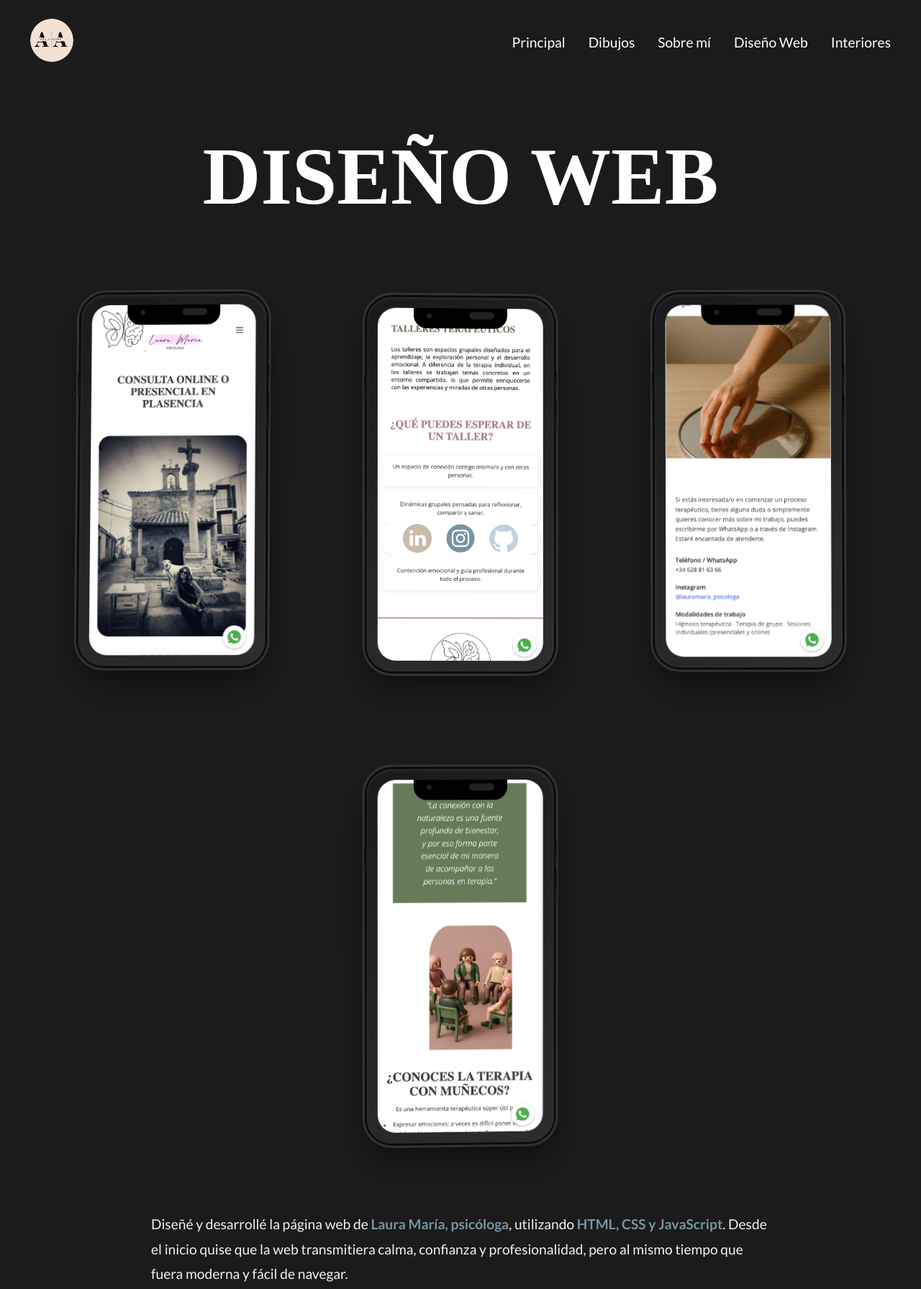
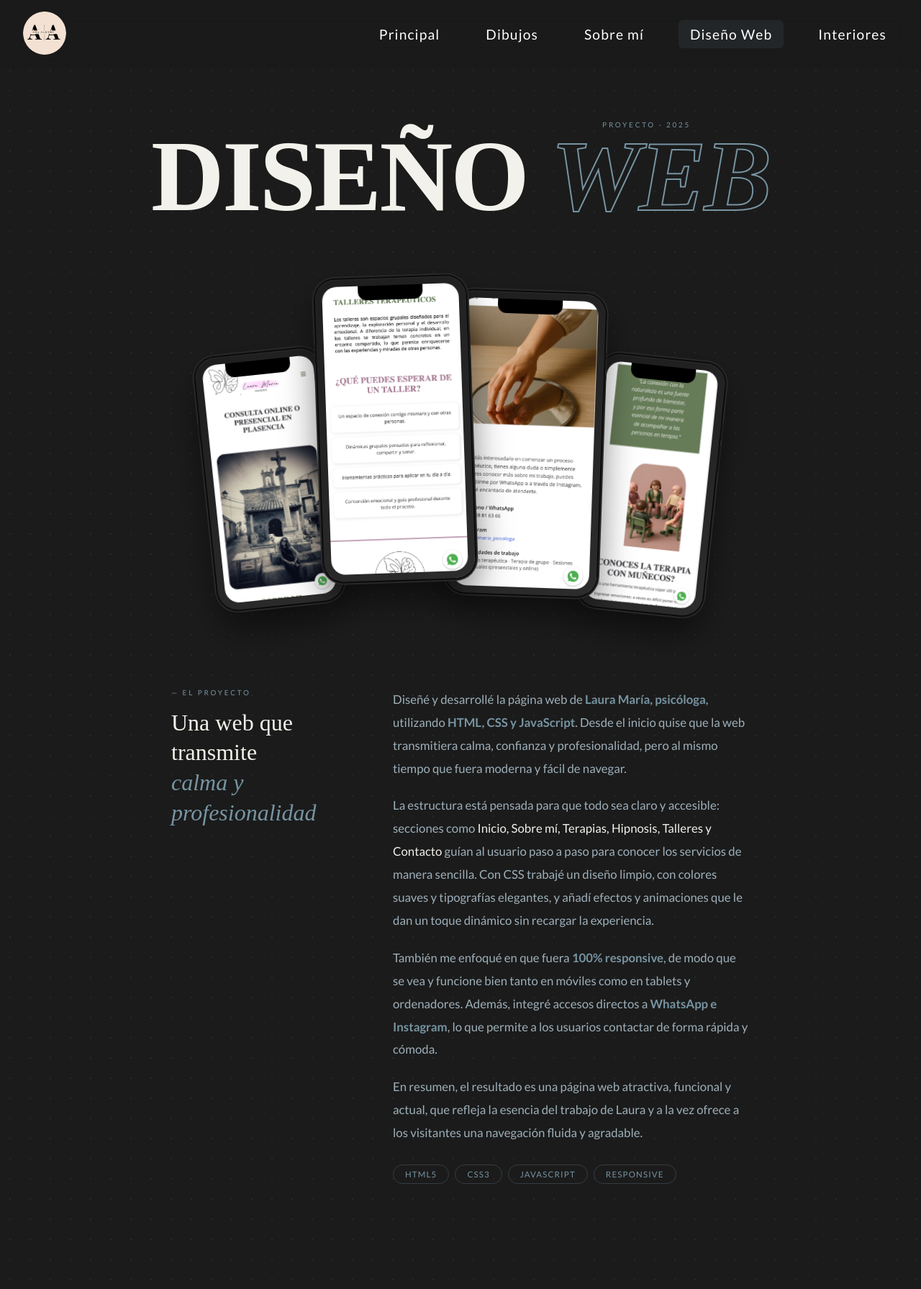
Before and after one commit to Annii009/Annii009.github.io-anaalmudi.com, a plain HTML site: page html/disenyoweb.html in a window 1280 px wide. Shown: the top 1791 px of the page at 72% size. Drawn offline with Linux system fonts and the light colour scheme.

Commit message:
cambiada pagina diseñoweb

```diff
--- a/css/disenyoweb.css
+++ b/css/disenyoweb.css
@@ -1,123 +1,267 @@
-body {
-    background: #1b1b1b;
-    margin: 0;
-    padding: 10px;
+:root {
+    --bg: #1b1b1b;
+    --accent: #7794a2;
+    --accent-dark: #5f7884;
+    --cream: #f2f1eb;
+    --muted: #9eb0ba;
 }
 
 * {
     box-sizing: border-box;
+    margin: 0;
+    padding: 0;
+}
+
+html {
+    scroll-behavior: smooth;
+}
+
+body {
+    background: var(--bg);
+    color: var(--cream);
+    font-family: 'Lato', sans-serif;
+    overflow-x: hidden;
+    background-image: radial-gradient(circle, rgba(119, 148, 162, 0.11) 1px, transparent 1px);
+    background-size: 28px 28px;
+}
+
+/* ── NAV ── */
+.header {
+    display: flex;
+    align-items: center;
+    justify-content: space-between;
+    padding: 22px 48px;
+    position: sticky;
+    top: 0;
+    z-index: 100;
+    background: rgba(27, 27, 27, 0.85);
+    backdrop-filter: blur(16px);
+}
+
+.logo {
+    height: 38px;
+}
+
+.nav-buttons {
+    display: flex;
+    gap: 2px;
+}
+
+.nav-btn {
+    font-size: 0.82rem;
+    letter-spacing: 0.06em;
+    color: var(--muted);
+    text-decoration: none;
+    padding: 8px 16px;
+    border-radius: 6px;
+    transition: color 0.2s, background 0.2s;
+}
+
+.nav-btn:hover,
+.nav-btn.active {
+    color: var(--cream);
+    background: rgba(119, 148, 162, 0.1);
+}
+
+/* ── TITLE ── */
+.title-wrap {
+    text-align: center;
+    padding: 80px 40px 70px;
+    position: relative;
 }
 
 .main-title {
     font-family: 'Bodoni Moda', serif;
-    font-size: 7rem;
-    color: white;
-    font-weight: bold;
-    text-align: center;
+    font-size: clamp(4.5rem, 11vw, 10rem);
+    font-weight: 900;
+    color: var(--cream);
+    letter-spacing: -0.02em;
+    line-height: 1;
+    display: inline-block;
+    position: relative;
+    opacity: 0;
+    animation: fadeUp 0.8s cubic-bezier(0.16, 1, 0.3, 1) 0.1s forwards;
 }
 
-.phones-container {
+/* Italic accent word */
+.main-title em {
+    font-style: italic;
+    color: transparent;
+    -webkit-text-stroke: 2px var(--accent);
+}
+
+/* Small floating label */
+.title-label {
+    position: absolute;
+    top: 72px;
+    right: calc(50% - 320px);
+    font-size: 0.62rem;
+    letter-spacing: 0.28em;
+    text-transform: uppercase;
+    color: var(--accent);
+    opacity: 0;
+    animation: fadeIn 0.7s ease 0.9s forwards;
+}
+
+@keyframes fadeUp {
+    from {
+        opacity: 0;
+        transform: translateY(28px);
+    }
+
+    to {
+        opacity: 1;
+        transform: translateY(0);
+    }
+}
+
+@keyframes fadeIn {
+    to {
+        opacity: 1;
+    }
+}
+
+/* ── PHONES — fan layout ── */
+.phones-section {
     display: flex;
-    gap: 80px;
-    perspective: 1500px;
-    flex-wrap: wrap;
     justify-content: center;
-    align-items: center;
+    align-items: flex-end;
+    padding: 0 40px 90px;
+    position: relative;
+}
+
+/* Soft glow blob */
+.phones-section::before {
+    content: '';
+    position: absolute;
+    width: 560px;
+    height: 360px;
+    background: radial-gradient(ellipse, rgba(119, 148, 162, 0.07) 0%, transparent 70%);
+    top: 40%;
+    left: 50%;
+    transform: translate(-50%, -50%);
+    pointer-events: none;
+}
+
+.phone-wrap {
+    position: relative;
+    opacity: 0;
+    animation: riseUp 0.7s cubic-bezier(0.16, 1, 0.3, 1) forwards;
+    transition: transform 0.4s cubic-bezier(0.16, 1, 0.3, 1), z-index 0s;
+}
+
+.phone-wrap:nth-child(1) {
+    animation-delay: 0.25s;
+    transform: rotate(-6deg) translateY(36px);
+    z-index: 1;
+}
+
+.phone-wrap:nth-child(2) {
+    animation-delay: 0.1s;
+    transform: rotate(-2deg) translateY(0);
+    z-index: 3;
+    margin: 0 -14px;
+}
+
+.phone-wrap:nth-child(3) {
+    animation-delay: 0.35s;
+    transform: rotate(2deg) translateY(20px);
+    z-index: 2;
+    margin: 0 -14px;
+}
+
+.phone-wrap:nth-child(4) {
+    animation-delay: 0.5s;
+    transform: rotate(6deg) translateY(44px);
+    z-index: 1;
+}
+
+@keyframes riseUp {
+    to {
+        opacity: 1;
+    }
+}
+
+.phone-wrap:nth-child(1):hover {
+    transform: rotate(-2deg) translateY(-18px) scale(1.02);
+    z-index: 10;
+}
+
+.phone-wrap:nth-child(2):hover {
+    transform: rotate(0deg) translateY(-22px) scale(1.04);
+    z-index: 10;
+}
+
+.phone-wrap:nth-child(3):hover {
+    transform: rotate(0deg) translateY(-20px) scale(1.04);
+    z-index: 10;
+}
+
+.phone-wrap:nth-child(4):hover {
+    transform: rotate(2deg) translateY(-16px) scale(1.02);
+    z-index: 10;
+}
+
+/* Center two phones bigger */
+.phone-wrap:nth-child(2) .phone,
+.phone-wrap:nth-child(3) .phone {
+    width: 210px;
+    height: 420px;
 }
 
 .phone {
-    width: 260px;
-    height: 520px;
-    background: linear-gradient(145deg, #1a1a1a, #2d2d2d);
-    border-radius: 35px;
-    padding: 15px;
+    width: 175px;
+    height: 352px;
+    background: linear-gradient(145deg, #1e1e1e, #2c2c2c);
+    border-radius: 28px;
+    padding: 10px;
     position: relative;
     box-shadow:
-        0 0 0 3px #0a0a0a,
-        0 0 0 6px #333,
-        0 25px 50px rgba(0, 0, 0, 0.4),
-        0 10px 25px rgba(0, 0, 0, 0.2),
-        inset 0 2px 4px rgba(255, 255, 255, 0.1);
-    animation: float 6s ease-in-out infinite;
-    transition: transform 0.3s ease, box-shadow 0.3s ease;
-    margin: 30px;
+        0 0 0 2px #0a0a0a,
+        0 0 0 4px #282828,
+        0 24px 50px rgba(0, 0, 0, 0.55),
+        inset 0 1px 2px rgba(255, 255, 255, 0.06);
+    transition: box-shadow 0.4s ease;
 }
 
-.phone:nth-child(1) {
-    animation-delay: 0s;
-}
-
-.phone:nth-child(2) {
-    animation-delay: -1.5s;
-}
-
-.phone:nth-child(3) {
-    animation-delay: -3s;
-}
-
-.phone:nth-child(4) {
-    animation-delay: -4.5s;
-}
-
-.phone:hover {
-    transform: translateY(-10px) scale(1.02);
+.phone-wrap:hover .phone {
     box-shadow:
-        0 0 0 3px #0a0a0a,
-        0 0 0 6px #444,
-        0 35px 70px rgba(0, 0, 0, 0.5),
-        0 15px 35px rgba(0, 0, 0, 0.3),
-        inset 0 2px 4px rgba(255, 255, 255, 0.15);
-}
-
-@keyframes float {
-
-    0%,
-    100% {
-        transform: translateY(0px) rotateX(0deg) rotateY(2deg);
-    }
-
-    25% {
-        transform: translateY(-8px) rotateX(1deg) rotateY(-1deg);
-    }
-
-    50% {
-        transform: translateY(-5px) rotateX(-1deg) rotateY(3deg);
-    }
-
-    75% {
-        transform: translateY(-12px) rotateX(2deg) rotateY(-2deg);
-    }
+        0 0 0 2px #0a0a0a,
+        0 0 0 4px #3a3a3a,
+        0 40px 70px rgba(0, 0, 0, 0.6),
+        0 0 28px rgba(119, 148, 162, 0.07),
+        inset 0 1px 2px rgba(255, 255, 255, 0.09);
 }
 
 .phone::before {
     content: '';
     position: absolute;
-    right: -4px;
-    top: 100px;
+    right: -3px;
+    top: 80px;
     width: 3px;
-    height: 30px;
-    background: linear-gradient(180deg, #0a0a0a, #1a1a1a);
+    height: 24px;
+    background: #111;
     border-radius: 2px;
 }
 
 .phone::after {
     content: '';
     position: absolute;
-    right: -4px;
-    top: 140px;
+    right: -3px;
+    top: 112px;
     width: 3px;
-    height: 50px;
-    background: linear-gradient(180deg, #0a0a0a, #1a1a1a);
+    height: 38px;
+    background: #111;
     border-radius: 2px;
 }
 
 .volume-button {
     position: absolute;
-    left: -4px;
-    top: 110px;
+    left: -3px;
+    top: 88px;
     width: 3px;
-    height: 35px;
-    background: linear-gradient(180deg, #0a0a0a, #1a1a1a);
+    height: 28px;
+    background: #111;
     border-radius: 2px;
 }
 
@@ -125,13 +269,9 @@ body {
     width: 100%;
     height: 100%;
     background: #000;
-    border-radius: 25px;
+    border-radius: 20px;
     overflow: hidden;
     position: relative;
-    box-shadow:
-        inset 0 0 25px rgba(0, 0, 0, 0.8),
-        inset 0 2px 8px rgba(0, 0, 0, 0.6);
-    animation: screenGlow 8s ease-in-out infinite;
 }
 
 .notch {
@@ -139,48 +279,11 @@ body {
     top: 0;
     left: 50%;
     transform: translateX(-50%);
-    width: 130px;
-    height: 28px;
+    width: 90px;
+    height: 20px;
     background: #000;
-    border-radius: 0 0 18px 18px;
+    border-radius: 0 0 12px 12px;
     z-index: 10;
-}
-
-.notch::before {
-    content: '';
-    position: absolute;
-    top: 7px;
-    left: 18px;
-    width: 7px;
-    height: 7px;
-    background: #333;
-    border-radius: 50%;
-    animation: blink 3s ease-in-out infinite;
-}
-
-.notch::after {
-    content: '';
-    position: absolute;
-    top: 5px;
-    right: 18px;
-    width: 35px;
-    height: 10px;
-    background: #222;
-    border-radius: 5px;
-}
-
-@keyframes blink {
-
-    0%,
-    90%,
-    100% {
-        opacity: 0.3;
-    }
-
-    45%,
-    55% {
-        opacity: 0.8;
-    }
 }
 
 .screen-content {
@@ -194,68 +297,115 @@ body {
     height: 100%;
     object-fit: cover;
     display: block;
-    transition: transform 0.3s ease;
+    transition: transform 0.5s ease;
 }
 
-.phone:hover .screen-content img {
+.phone-wrap:hover .screen-content img {
     transform: scale(1.05);
 }
 
-@keyframes screenGlow {
-
-    0%,
-    100% {
-        box-shadow: inset 0 0 25px rgba(0, 0, 0, 0.8), inset 0 2px 8px rgba(0, 0, 0, 0.6);
-    }
-
-    50% {
-        box-shadow: inset 0 0 25px rgba(0, 0, 0, 0.6), inset 0 2px 8px rgba(0, 0, 0, 0.4), inset 0 0 2px rgba(255, 255, 255, 0.1);
-    }
+/* ── TEXT ── */
+.text-section {
+    max-width: 900px;
+    margin: 0 auto;
+    padding: 60px 48px;
 }
 
-
-.texto-container {
-    max-width: 900px;
-    margin: 0 auto;
-    padding: 40px 20px;
-    font-family: 'Lato', sans-serif;
-    font-size: 1.2rem;
-    line-height: 1.8;
-    color: #f2f1eb;
+/* Two-col layout for heading + body */
+.text-inner {
+    display: grid;
+    grid-template-columns: 260px 1fr;
+    gap: 48px;
+    align-items: start;
 }
 
-.texto-container p {
+.text-heading {
+    position: sticky;
+    top: 100px;
+}
+
+.text-heading h2 {
+    font-family: 'Bodoni Moda', serif;
+    font-size: 2rem;
+    font-weight: 400;
+    line-height: 1.3;
+    color: var(--cream);
+}
+
+.text-heading h2 em {
+    display: block;
+    font-style: italic;
+    color: var(--accent);
+}
+
+.text-heading .eyebrow {
+    font-size: 0.62rem;
+    letter-spacing: 0.28em;
+    text-transform: uppercase;
+    color: var(--accent);
+    display: block;
+    margin-bottom: 16px;
+}
+
+.text-body p {
+    font-size: 1.05rem;
+    line-height: 1.9;
+    color: var(--muted);
     margin-bottom: 20px;
 }
 
-.texto-container strong {
-    color: #7794a2;
+.text-body strong {
+    color: var(--accent);
+    font-weight: 700;
 }
 
-.texto-container em {
-    color: #c2d0e1;
+.text-body em {
+    color: var(--cream);
     font-style: normal;
 }
 
+/* Tags */
+.tags-row {
+    display: flex;
+    flex-wrap: wrap;
+    gap: 8px;
+    margin-top: 28px;
+}
 
+.tag {
+    font-size: 0.72rem;
+    letter-spacing: 0.1em;
+    text-transform: uppercase;
+    color: var(--accent);
+    border: 1px solid rgba(119, 148, 162, 0.28);
+    border-radius: 100px;
+    padding: 6px 16px;
+    transition: background 0.22s, border-color 0.22s, color 0.22s;
+    cursor: default;
+}
+
+.tag:hover {
+    background: rgba(119, 148, 162, 0.1);
+    border-color: var(--accent);
+    color: var(--cream);
+}
+
+/* ── FLECHAS + LINK (original style) ── */
 .content-container {
     display: flex;
     flex-direction: column;
     align-items: center;
     gap: 60px;
     justify-content: center;
-    margin: 100px 0;
+    margin: 60px 0 100px;
     padding: 60px 40px;
 }
-
 
 .images-container {
     display: flex;
     justify-content: center;
     align-items: center;
     perspective: 1000px;
-    flex: 1;
-    min-width: 600px;
 }
 
 .image-section {
@@ -272,7 +422,6 @@ body {
     transition: all 400ms ease-out;
     margin: 0;
 }
-
 
 .image-section:first-child {
     transform: rotate(-8deg) scale(0.9);
@@ -298,7 +447,6 @@ body {
 .image-section:nth-child(3):hover {
     transform: rotate(3deg) scale(1);
 }
-
 
 .image-section:hover img {
     opacity: 1;
@@ -341,81 +489,102 @@ body {
     transform: translateY(-1px);
 }
 
+/* ── FOOTER (original) ── */
+footer {
+    padding: 20px 0 30px;
+}
 
-@media (max-width: 1024px) {
-    .content-container {
-        gap: 40px;
+.social-button {
+    display: flex;
+    justify-content: center;
+}
+
+.social-icons {
+    display: flex;
+    gap: 20px;
+    align-items: center;
+}
+
+.social-icon img {
+    width: 28px;
+    height: 28px;
+    opacity: 0.5;
+    transition: opacity 0.25s;
+    filter: invert(1);
+}
+
+.social-icon:hover img {
+    opacity: 1;
+}
+
+/* ── RESPONSIVE ── */
+@media (max-width: 768px) {
+    .header {
+        padding: 14px 20px;
     }
 
-    .images-container {
-        min-width: auto;
-        gap: 30px;
+    .nav-btn {
+        font-size: 0.75rem;
+        padding: 6px 10px;
     }
 
-    .image-section img {
-        height: 250px;
-    }
-}
-
-@media (max-width: 768px) {
-    body {
-        padding: 40px 20px;
+    .title-wrap {
+        padding: 55px 20px 50px;
     }
 
-    .main-title {
-        font-size: 5rem;
-        margin-bottom: 60px;
-        margin-top: 40px;
+    .title-label {
+        display: none;
     }
 
-    .phones-container {
-        gap: 40px;
-        margin: 60px 0;
-        padding: 40px 20px;
+    .phones-section {
+        padding: 0 10px 60px;
     }
 
     .phone {
-        margin: 20px;
+        width: 140px;
+        height: 280px;
+        border-radius: 24px;
+    }
+
+    .phone-wrap:nth-child(2) .phone,
+    .phone-wrap:nth-child(3) .phone {
+        width: 160px;
+        height: 320px;
+    }
+
+    .phone-wrap:nth-child(1) {
+        transform: rotate(-5deg) translateY(20px);
+    }
+
+    .phone-wrap:nth-child(4) {
+        transform: rotate(5deg) translateY(28px);
+    }
+
+    .text-section {
+        padding: 40px 24px;
+    }
+
+    .text-inner {
+        grid-template-columns: 1fr;
+        gap: 28px;
+    }
+
+    .text-heading {
+        position: static;
     }
 
     .content-container {
-        flex-direction: column;
         padding: 40px 20px;
         gap: 40px;
-        margin: 60px 0;
-    }
-
-    .images-container {
-        flex-direction: row;
-        gap: 30px;
-        min-width: auto;
-    }
-
-
-    .image-section:first-child,
-    .image-section:nth-child(3) {
-        transform: scale(1);
-    }
-
-    .image-section:nth-child(2) {
-        transform: scale(1);
-    }
-
-    .image-section:hover {
-        transform: scale(1.05);
+        margin: 40px 0 60px;
     }
 
     .image-section img {
         height: 150px;
     }
 
-    .link-section {
-        gap: 25px;
-        margin: 30px;
-    }
-
     .link-button {
-        padding: 18px 35px;
-        min-width: 200px;
+        font-size: 1.3rem;
+        padding: 16px 30px;
     }
 }
--- a/html/disenyoweb.html
+++ b/html/disenyoweb.html
@@ -17,7 +17,7 @@
     <script async src="https://www.googletagmanager.com/gtag/js?id=G-0NNDM198YW"></script>
     <script>
         window.dataLayer = window.dataLayer || [];
-  function gtag(){dataLayer.push(arguments);}
+        function gtag() { dataLayer.push(arguments); }
         gtag('js', new Date());
 
         gtag('config', 'G-0NNDM198YW');
@@ -25,147 +25,144 @@
 </head>
 
 <body>
+
     <header class="header">
-        <div class="logo-container">
         <a href="../html/index.html">
             <img src="../imagenes/icons/logo.png" alt="Logo" class="logo">
         </a>
+        <nav class="nav-buttons">
+            <a href="../html/index.html" class="nav-btn">Principal</a>
+            <a href="../html/dibujos.html" class="nav-btn">Dibujos</a>
+            <a href="../html/sobremi.html" class="nav-btn">Sobre mí</a>
+            <a href="../html/disenyoweb.html" class="nav-btn active">Diseño Web</a>
+            <a href="../html/interiores.html" class="nav-btn">Interiores</a>
+        </nav>
+    </header>
+
+    <div class="title-wrap">
+        <span class="title-label">Proyecto · 2025</span>
+        <h1 class="main-title">DISEÑO <em>WEB</em></h1>
     </div>
 
-        <nav class="nav-buttons">
-            <a href="../html/index.html" class="nav-btn active" onclick="setActive(this, 'desktop')">Principal</a>
-            <a href="../html/dibujos.html" class="nav-btn" onclick="setActive(this, 'desktop')">Dibujos</a>
-            <a href="../html/sobremi.html" class="nav-btn" onclick="setActive(this, 'desktop')">Sobre mí</a>
-            <a href="../html/disenyoweb.html" class="nav-btn" onclick="setActive(this, 'desktop')">Diseño Web</a>
-            <a href="../html/interiores.html" class="nav-btn" onclick="setActive(this, 'desktop')">Interiores</a>
-        </nav>
-
-        <div class="hamburger" onclick="toggleMenu()" aria-label="Abrir menú">
-            <span></span>
-            <span></span>
-            <span></span>
-        </div>
-
-
-        <div class="mobile-menu" id="mobileMenu">
-            <a href="../html/index.html" class="mobile-nav-btn active" onclick="setActive(this, 'mobile')">Principal</a>
-            <a href="../html/dibujos.html" class="mobile-nav-btn" onclick="setActive(this, 'mobile')">Dibujos</a>
-            <a href="../html/sobremi.html" class="mobile-nav-btn" onclick="setActive(this, 'mobile')">Sobre mí</a>
-            <a href="../html/disenyoweb.html" class="mobile-nav-btn" onclick="setActive(this, 'mobile')">Diseño Web</a>
-            <a href="../html/interiores.html" class="mobile-nav-btn" onclick="setActive(this, 'mobile')">Interiores</a>
-        </div>
-
-        <div class="overlay" id="overlay" onclick="closeMenu()"></div>
-    </header>
-
-
-    <h1 class="main-title">DISEÑO WEB</h1>
-
-    <div class="phones-container">
+    <section class="phones-section">
+        <div class="phone-wrap">
             <div class="phone">
                 <div class="volume-button"></div>
                 <div class="phone-screen">
                     <div class="notch"></div>
-                <div class="screen-content">
-                    <img src="../imagenes/web/web1.png" alt="Imagen 1">
+                    <div class="screen-content"><img src="../imagenes/web/web1.png" alt="Captura 1"></div>
                 </div>
             </div>
         </div>
-
+        <div class="phone-wrap">
             <div class="phone">
                 <div class="volume-button"></div>
                 <div class="phone-screen">
                     <div class="notch"></div>
-                <div class="screen-content">
-                    <img src="../imagenes/web/web2.png" alt="Imagen 2">
+                    <div class="screen-content"><img src="../imagenes/web/web2.png" alt="Captura 2"></div>
                 </div>
             </div>
         </div>
-
+        <div class="phone-wrap">
             <div class="phone">
                 <div class="volume-button"></div>
                 <div class="phone-screen">
                     <div class="notch"></div>
-                <div class="screen-content">
-                    <img src="../imagenes/web/web3.png" alt="Imagen 3">
+                    <div class="screen-content"><img src="../imagenes/web/web3.png" alt="Captura 3"></div>
                 </div>
             </div>
         </div>
-
+        <div class="phone-wrap">
             <div class="phone">
                 <div class="volume-button"></div>
                 <div class="phone-screen">
                     <div class="notch"></div>
-                <div class="screen-content">
-                    <img src="../imagenes/web/web4.png" alt="Imagen 4">
+                    <div class="screen-content"><img src="../imagenes/web/web4.png" alt="Captura 4"></div>
                 </div>
             </div>
         </div>
+    </section>
+
+    <section class="text-section">
+        <div class="text-inner">
+            <div class="text-heading">
+                <span class="eyebrow">— El proyecto</span>
+                <h2>Una web que transmite<br><em>calma y profesionalidad</em></h2>
             </div>
-
-    <div class="texto-container">
+            <div class="text-body">
                 <p>
-        Diseñé y desarrollé la página web de <strong>Laura María, psicóloga</strong>, utilizando <strong>HTML, CSS y JavaScript</strong>.
-        Desde el inicio quise que la web transmitiera calma, confianza y profesionalidad, pero al mismo tiempo que fuera
+                    Diseñé y desarrollé la página web de <strong>Laura María, psicóloga</strong>, utilizando
+                    <strong>HTML, CSS y JavaScript</strong>.
+                    Desde el inicio quise que la web transmitiera calma, confianza y profesionalidad, pero al mismo
+                    tiempo que fuera
                     moderna y fácil de navegar.
                 </p>
-
                 <p>
-        La estructura está pensada para que todo sea claro y accesible: secciones como <em>Inicio, Sobre mí, Terapias, Hipnosis,
-        Talleres y Contacto</em> guían al usuario paso a paso para conocer los servicios de manera sencilla. Con CSS trabajé un
-        diseño limpio, con colores suaves y tipografías elegantes, y añadí efectos y animaciones que le dan un toque dinámico
+                    La estructura está pensada para que todo sea claro y accesible: secciones como <em>Inicio, Sobre mí,
+                        Terapias, Hipnosis,
+                        Talleres y Contacto</em> guían al usuario paso a paso para conocer los servicios de manera
+                    sencilla. Con CSS trabajé un
+                    diseño limpio, con colores suaves y tipografías elegantes, y añadí efectos y animaciones que le dan
+                    un toque dinámico
                     sin recargar la experiencia.
                 </p>
-
                 <p>
-        También me enfoqué en que fuera <strong>100% responsive</strong>, de modo que se vea y funcione bien tanto en móviles
-        como en tablets y ordenadores. Además, integré accesos directos a <strong>WhatsApp e Instagram</strong>, lo que permite a
+                    También me enfoqué en que fuera <strong>100% responsive</strong>, de modo que se vea y funcione bien
+                    tanto en móviles
+                    como en tablets y ordenadores. Además, integré accesos directos a <strong>WhatsApp e
+                        Instagram</strong>, lo que permite a
                     los usuarios contactar de forma rápida y cómoda.
                 </p>
-
                 <p>
-        En resumen, el resultado es una página web atractiva, funcional y actual, que refleja la esencia del trabajo de Laura
+                    En resumen, el resultado es una página web atractiva, funcional y actual, que refleja la esencia del
+                    trabajo de Laura
                     y a la vez ofrece a los visitantes una navegación fluida y agradable.
                 </p>
+                <div class="tags-row">
+                    <span class="tag">HTML5</span>
+                    <span class="tag">CSS3</span>
+                    <span class="tag">JavaScript</span>
+                    <span class="tag">Responsive</span>
                 </div>
-
+            </div>
+        </div>
+    </section>
 
     <div class="content-container">
         <div class="images-container">
             <div class="image-section">
-                <img src="../imagenes/icons/flecha4.png" alt="Imagen de ejemplo">
+                <img src="../imagenes/icons/flecha4.png" alt="">
             </div>
             <div class="image-section">
-                <img src="../imagenes/icons/flecha3.png" alt="Imagen de ejemplo">
+                <img src="../imagenes/icons/flecha3.png" alt="">
             </div>
             <div class="image-section">
-                <img src="../imagenes/icons/flecha6.png" alt="Imagen de ejemplo">
+                <img src="../imagenes/icons/flecha6.png" alt="">
             </div>
         </div>
-
         <div class="link-section">
-            <a href="https://lauramariapsicologa.com/" class="link-button">
+            <a href="https://lauramariapsicologa.com/" class="link-button" target="_blank">
                 Link de la página web
             </a>
         </div>
     </div>
 
-</body>
-
     <footer>
         <div class="social-button">
             <div class="social-icons">
-            <a href="https://www.linkedin.com/in/ana-hernandez-almudi-4877a1242?utm_source=share_via&utm_content=profile&utm_medium=member_ios" target="_blank" class="social-icon">
-                <img src="../imagenes/icons/linkedin.png" alt="LinkedIn" class="social-img">
+                <a href="https://www.linkedin.com/in/ana-hernandez-almudi-4877a1242?utm_source=share_via&utm_content=profile&utm_medium=member_ios"
+                    target="_blank" class="social-icon">
+                    <img src="../imagenes/icons/linkedin.png" alt="LinkedIn">
                 </a>
                 <a href="https://www.instagram.com/ana.almudi/" target="_blank" class="social-icon">
-                <img src="../imagenes/icons/instagram.png" alt="Instagram" class="social-img">
+                    <img src="../imagenes/icons/instagram.png" alt="Instagram">
                 </a>
                 <a href="https://github.com/Annii009" target="_blank" class="social-icon">
-                <img src="../imagenes/icons/github.png" alt="GitHub" class="social-img">
+                    <img src="../imagenes/icons/github.png" alt="GitHub">
                 </a>
             </div>
         </div>
     </footer>
+</body>
 
 </html>
```
Lines whose indentation alone changed are shown as unchanged.
